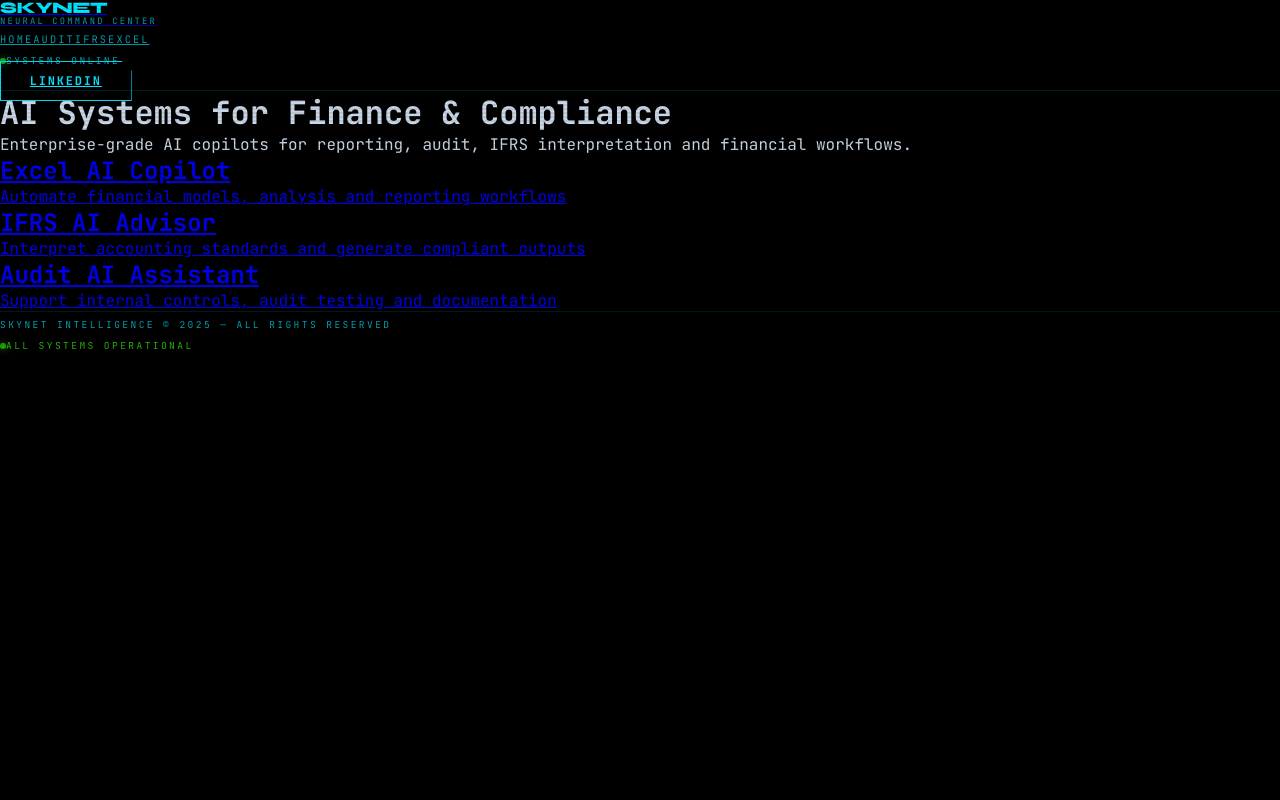
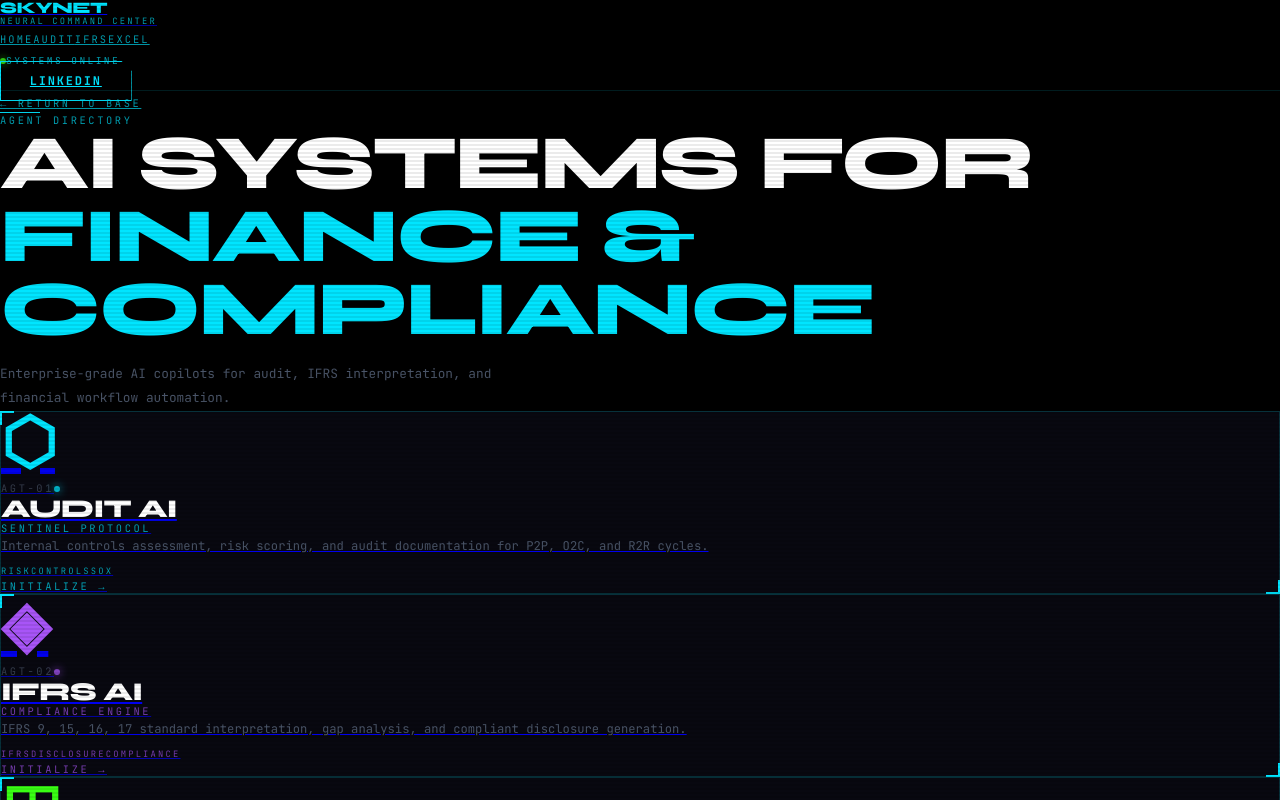
Before and after one commit to marinofecal/skynet-final, a Next.js app: page /tools in a window 1280 px wide. Shown: the top 800 px of the page. Built offline with nearby package versions, Linux system fonts and the light colour scheme.

Commit message:
Update page.jsx

```diff
--- a/app/tools/page.jsx
+++ b/app/tools/page.jsx
@@ -1,60 +1,127 @@
-import Link from "next/link";
+'use client';
+import Link from 'next/link';
+
+const TOOLS = [
+  {
+    id: 'audit',
+    code: '01',
+    name: 'AUDIT AI',
+    sub: 'SENTINEL PROTOCOL',
+    icon: '⬡',
+    desc: 'Internal controls assessment, risk scoring, and audit documentation for P2P, O2C, and R2R cycles.',
+    tags: ['RISK', 'CONTROLS', 'SOX'],
+    color: 'var(--cyan)',
+  },
+  {
+    id: 'ifrs',
+    code: '02',
+    name: 'IFRS AI',
+    sub: 'COMPLIANCE ENGINE',
+    icon: '◈',
+    desc: 'IFRS 9, 15, 16, 17 standard interpretation, gap analysis, and compliant disclosure generation.',
+    tags: ['IFRS', 'DISCLOSURE', 'COMPLIANCE'],
+    color: 'var(--purple)',
+  },
+  {
+    id: 'excel',
+    code: '03',
+    name: 'EXCEL AI',
+    sub: 'DATA FORGE',
+    icon: '◰',
+    desc: 'Financial formula generation, Power Query automation, and spreadsheet logic for business analysts.',
+    tags: ['FORMULAS', 'POWER QUERY', 'VBA'],
+    color: 'var(--green)',
+  },
+];
 
 export default function ToolsPage() {
   return (
-    <div className="min-h-screen bg-gradient-to-b from-black to-[#0a0f1c] text-white px-10 py-16">
+    <div className="min-h-screen px-6 py-16 max-w-7xl mx-auto">
 
-      {/* HEADER */}
-      <div className="max-w-6xl mx-auto mb-16">
-        <h1 className="text-5xl font-bold mb-4 tracking-tight">
-          AI Systems for Finance & Compliance
+      {/* Header */}
+      <div className="mb-16">
+        <Link href="/" className="section-label hover:text-white transition mb-8 inline-block">
+          ← RETURN TO BASE
+        </Link>
+        <div className="flex items-center gap-4 mt-6 mb-4">
+          <div style={{ width: '40px', height: '1px', background: 'var(--cyan)' }} />
+          <div className="section-label">AGENT DIRECTORY</div>
+        </div>
+        <h1
+          className="display-heading"
+          style={{ fontSize: 'clamp(3rem, 6vw, 5rem)', fontFamily: 'var(--font-display)', color: 'white' }}
+        >
+          AI SYSTEMS FOR
+          <br />
+          <span style={{ color: 'var(--cyan)' }}>FINANCE & COMPLIANCE</span>
         </h1>
-        <p className="text-gray-400 text-lg max-w-2xl">
-          Enterprise-grade AI copilots for reporting, audit, IFRS interpretation and financial workflows.
+        <p style={{ fontFamily: 'var(--font-mono)', fontSize: '0.8rem', color: 'var(--muted)', marginTop: '1rem', maxWidth: '500px', lineHeight: 1.9 }}>
+          Enterprise-grade AI copilots for audit, IFRS interpretation, and financial workflow automation.
         </p>
       </div>
 
-      {/* GRID */}
-      <div className="max-w-6xl mx-auto grid md:grid-cols-3 gap-8">
+      {/* Grid */}
+      <div className="grid md:grid-cols-3 gap-6">
+        {TOOLS.map((tool) => (
+          <Link key={tool.id} href={`/tools/${tool.id}`}>
+            <div className="bracket-card rounded-none p-8 cursor-pointer group h-full flex flex-col">
 
-        <ToolCard
-          title="Excel AI Copilot"
-          description="Automate financial models, analysis and reporting workflows"
-          link="/tools/excel"
-        />
+              <div className="flex justify-between items-start mb-8">
+                <div
+                  className="display-heading"
+                  style={{ fontSize: '4rem', color: tool.color, fontFamily: 'var(--font-display)', lineHeight: 1 }}
+                >
+                  {tool.icon}
+                </div>
+                <div className="flex flex-col items-end gap-2">
+                  <span className="section-label" style={{ color: 'var(--muted)' }}>AGT-{tool.code}</span>
+                  <span className="status-dot" style={{ background: tool.color, boxShadow: `0 0 8px ${tool.color}` }} />
+                </div>
+              </div>
 
-        <ToolCard
-          title="IFRS AI Advisor"
-          description="Interpret accounting standards and generate compliant outputs"
-          link="/tools/ifrs"
-        />
+              <div
+                className="display-heading mb-1"
+                style={{ fontSize: '1.6rem', color: 'white', fontFamily: 'var(--font-display)' }}
+              >
+                {tool.name}
+              </div>
+              <div className="section-label mb-4" style={{ color: tool.color }}>{tool.sub}</div>
 
-        <ToolCard
-          title="Audit AI Assistant"
-          description="Support internal controls, audit testing and documentation"
-          link="/tools/audit"
-        />
+              <p
+                className="flex-1 mb-6"
+                style={{ fontFamily: 'var(--font-mono)', fontSize: '0.76rem', color: 'var(--muted)', lineHeight: 1.9 }}
+              >
+                {tool.desc}
+              </p>
 
+              <div className="flex flex-wrap gap-2 mb-6">
+                {tool.tags.map(tag => (
+                  <span
+                    key={tag}
+                    className="section-label px-2 py-1"
+                    style={{
+                      fontSize: '0.55rem',
+                      border: `1px solid ${tool.color}28`,
+                      color: tool.color,
+                      background: `${tool.color}06`,
+                    }}
+                  >
+                    {tag}
+                  </span>
+                ))}
+              </div>
+
+              <div
+                className="section-label flex items-center gap-2 group-hover:gap-4 transition-all"
+                style={{ color: tool.color }}
+              >
+                INITIALIZE →
+              </div>
+
+            </div>
+          </Link>
+        ))}
       </div>
     </div>
   );
 }
-
-function ToolCard({ title, description, link }) {
-  return (
-    <Link href={link}>
-      <div className="group cursor-pointer rounded-2xl p-[1px] bg-gradient-to-r from-purple-500 via-blue-500 to-cyan-500 hover:scale-105 transition">
-
-        <div className="bg-[#0b0f1a] rounded-2xl p-6 h-full">
-          <h2 className="text-xl font-semibold mb-3 group-hover:text-cyan-400">
-            {title}
-          </h2>
-          <p className="text-gray-400 text-sm">
-            {description}
-          </p>
-        </div>
-
-      </div>
-    </Link>
-  );
-}
```
